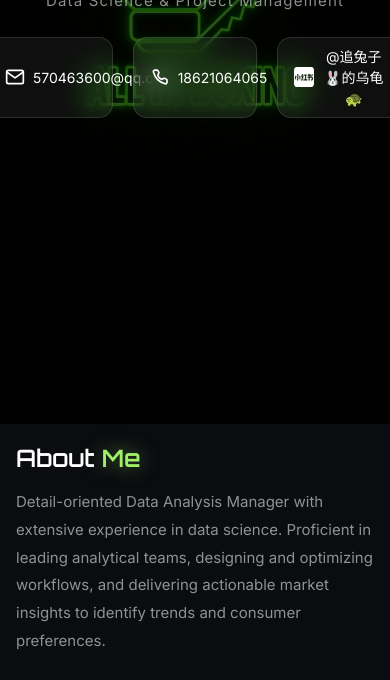
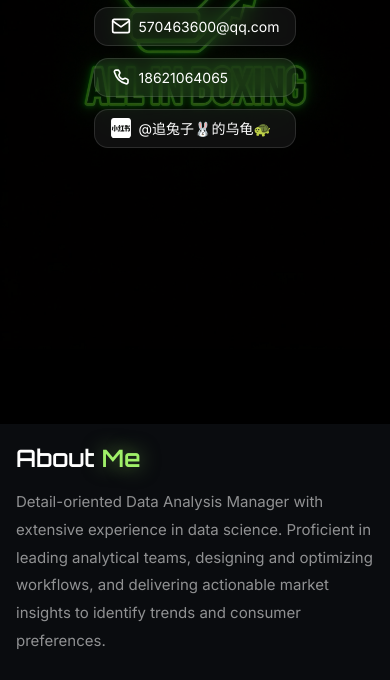
Before and after one commit to Yuting627/aiboxing, a plain HTML site: page index.html in a window 390 px wide. Shown: the part 420-1100 px from the top of the page. Drawn offline with nearby package versions, Linux system fonts and the light colour scheme.

Commit message:
更新 build.py、index/pages、site.json、about-photo.jpg
Made-with: Cursor

```diff
--- a/index.html
+++ b/index.html
@@ -454,8 +454,8 @@
       .home-hero-image::after { background: linear-gradient(to bottom, transparent 0%, hsl(var(--bg)) 70%); }
       .home-title { text-align: center; }
       .home-subtitle { text-align: center; margin-bottom: 1.5rem; }
-      .home-contacts { justify-content: center; flex-wrap: nowrap; }
-      .home-contact { flex: 1 1 0; min-width: 0; }
+      .home-contacts { justify-content: center; flex-direction: column; align-items: stretch; }
+      .home-contact { flex: none; width: 100%; }
       #about .section-inner { grid-template-columns: 1fr; grid-template-rows: auto auto auto; height: auto; max-height: none; gap: 1.25rem; }
       .about-left-col { grid-column: 1; grid-row: auto; order: 0; flex-direction: column; display: contents; }
       .about-text { order: 1; }
```
Also changed, not shown: pages/index.html (+2 -2 lines).
